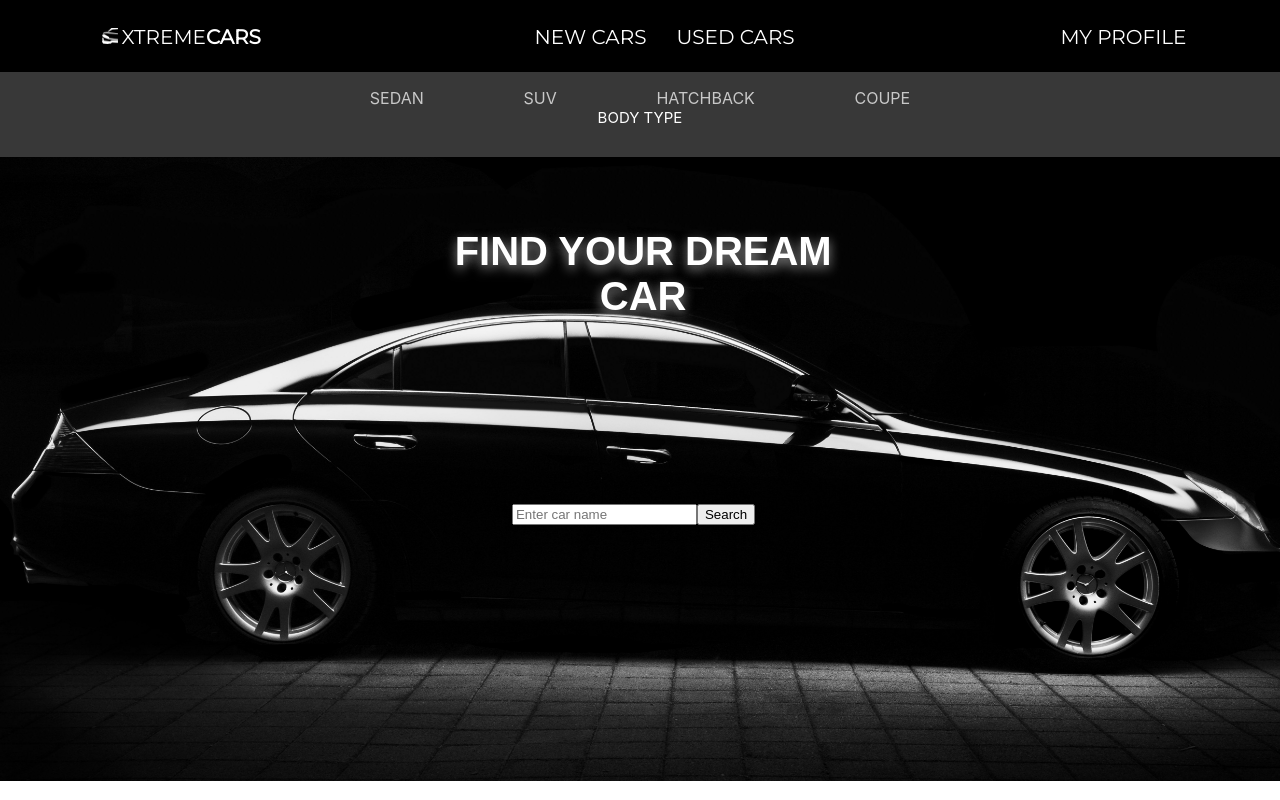
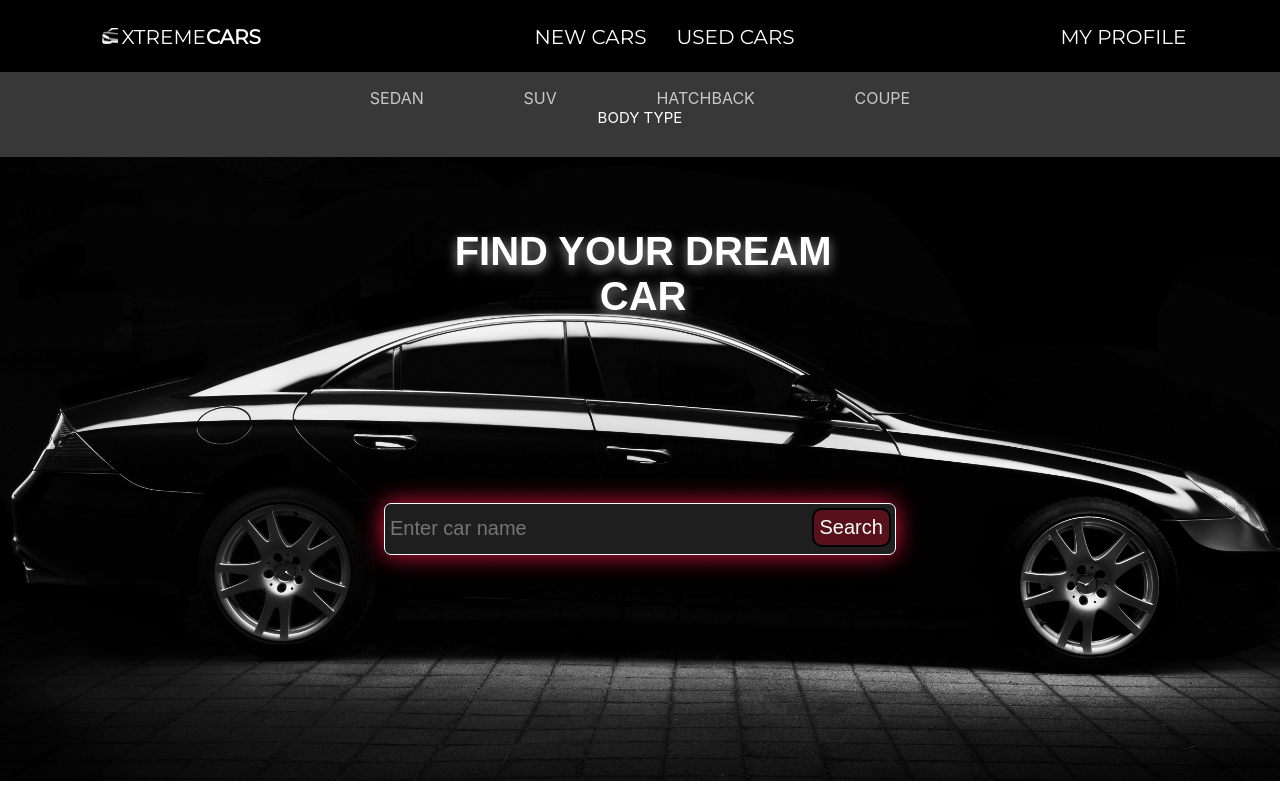
Before and after one commit to krish-1409/XtremeCars-React, a React (Create React App) app: page / in a window 1280 px wide. Built offline with nearby package versions, Linux system fonts and the light colour scheme.

Commit message:
Completed search bar

```diff
--- a/src/component/Main Page/MainPage.css
+++ b/src/component/Main Page/MainPage.css
@@ -17,11 +17,53 @@
     /* border: 4px solid #4D5D53; */
     padding: 0.75%;
 }
-.search-bar{
+.search-bar-container{
     position: absolute;
     top: 55%;
-    width: 33%;
-    left: 33%;
+    width: 40%;
+    left: 30%;
+}
+
+.search-bar{
+    width: 100%;
+    position: relative;
+    display: flex;
+}
+.search-box{
+    width: 100%;
+    border: 1px solid white;
+    height: 2em;
+    padding: 5px;
+    border-radius: 7px 7px;
+    background: rgba(51,51,51,0.6);
+    outline: none;
+    color: antiquewhite;
+    font-size: 20px;
+    box-shadow: 0 0 25px 0 crimson,
+                0 20px 25px 0 rgba(0, 0, 0, 0.2);
+
+}
+.search-box:focus{
+    /* color: blue; */
+}
+.search-button{
+
+    width: auto;
+    /* height: 2em; */
+    border: 2px solid black;
+    border-radius: 10px;
+    background: #58111A;
+    color: #f5fffa;
+    text-align: center;
+    position: absolute;
+    top: 10%;
+    right: 1%;
+    font-size: 20px;
+    /* font-weight: bold; */
+    font-family: sans-serif;
+    padding: 6px;
+
+
 }
 
 img{
--- a/src/component/Main Page/MainPage.tsx
+++ b/src/component/Main Page/MainPage.tsx
@@ -7,7 +7,12 @@ const MainPage = () => {
     <div className="main-container">
         <img src={ MainBkg } alt=":("  />
         <div className="main-title">FIND YOUR DREAM CAR</div>
-        <div className="search-bar"><input type="text" placeholder='Enter car name'/><button>Search</button></div>
+        <div className="search-bar-container">
+            <div className="search-bar">
+            <input className="search-box" type="text" placeholder='Enter car name'/>
+            <button type='submit' className='search-button'>Search</button>
+            </div>
+        </div>
 
     </div>
   )
```
